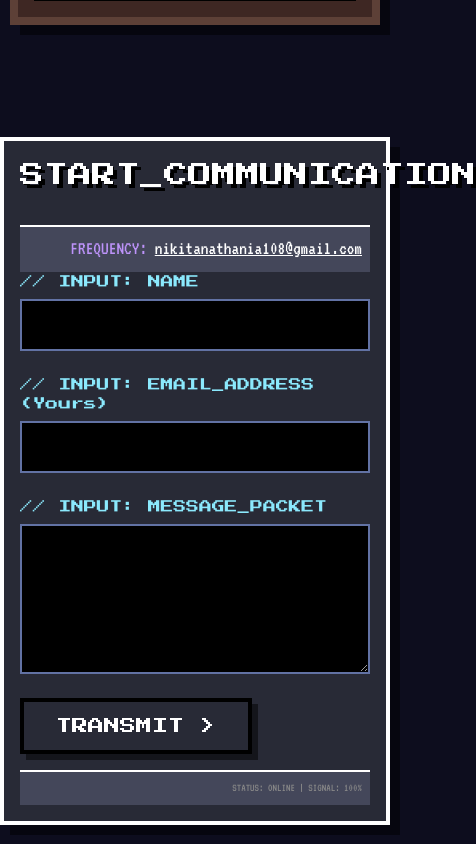
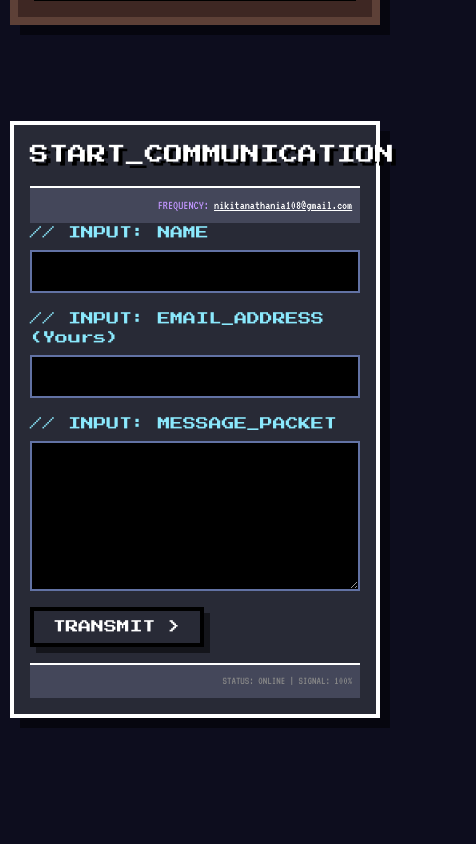
Before and after one commit to nikitanathaniarudy/PixelPortfoliio, a React (Vite) app: page / in a window 390 px wide. Shown: the part 2780-3624 px from the top of the page, 476 px wide, since content can reach past the window. Built offline with nearby package versions, Linux system fonts and the light colour scheme.

Commit message:
fix the connect box and font

```diff
--- a/src/components/Connect.module.css
+++ b/src/components/Connect.module.css
@@ -95,17 +95,37 @@
 
 @media (max-width: 768px) {
     .connectContainer {
-        width: 100%;
-        margin: 2rem auto;
+        width: 95%;
+        /* Shrink width */
+        margin: 1rem auto;
         padding: 1rem;
     }
 
     .title {
-        font-size: 1.5rem;
+        font-size: 1.2rem;
+        /* Smaller title */
+        margin-bottom: 1rem;
     }
 
     .input,
     .textarea {
-        font-size: 1rem;
+        font-size: 0.8rem;
+        /* Smaller input font */
+        padding: 0.8rem;
+    }
+
+    .button {
+        font-size: 0.8rem;
+        padding: 0.6rem 1.2rem;
+    }
+
+    .statusBar {
+        font-size: 0.8rem;
+        /* Smaller status font */
+        margin-top: 1rem;
+    }
+
+    .form {
+        gap: 1rem;
     }
 }
```
